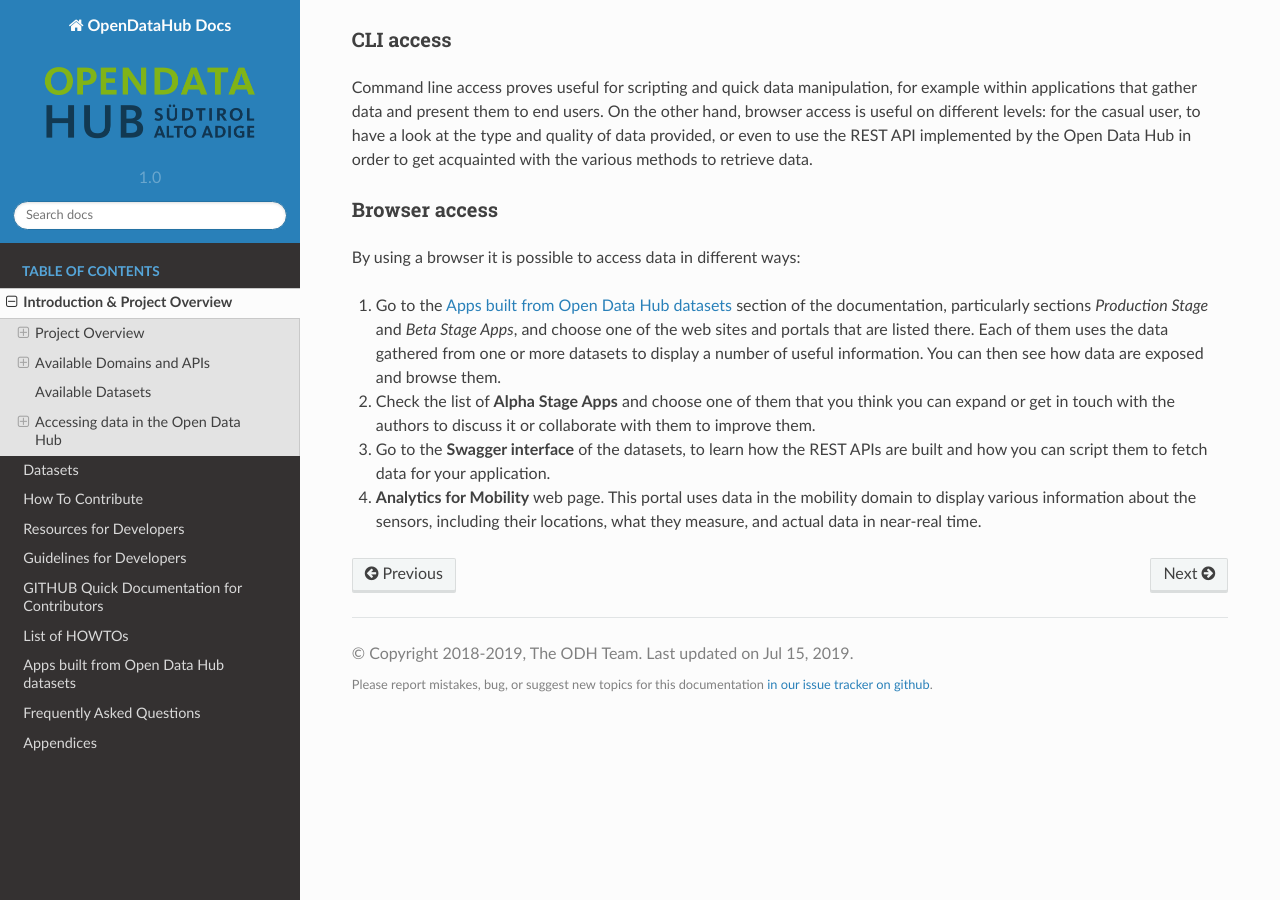
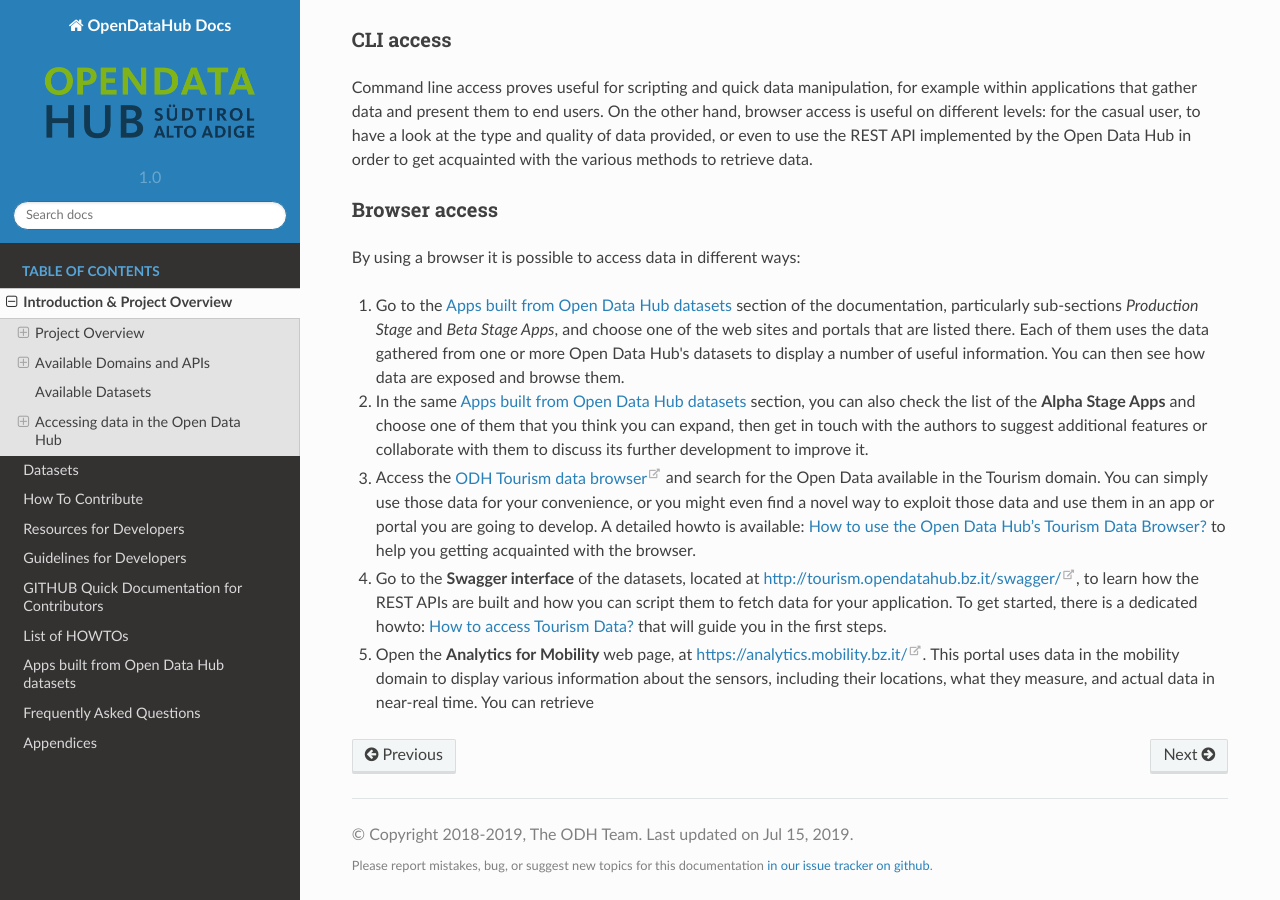
Before and after one commit to noi-techpark/odh-docs, a Sphinx documentation site: the page built from source/intro.rst, in a window 1280 px wide and 900 px high, scrolled down 5663 px. Built offline with Sphinx 7.4.7 and the Read the Docs theme 2.0.0, drawn with Linux system fonts in a browser that asks for light colours.

Commit message:
Further improvement to Accessing Data section #55

```diff
--- a/source/howto/tourism/browse.rst
+++ b/source/howto/tourism/browse.rst
@@ -1,3 +1,6 @@
+
+.. _tourism-data-browser-howto:
+
 How to use the Open Data Hub's Tourism Data Browser?
 ====================================================
 
--- a/source/howto/tourism/getstarted.rst
+++ b/source/howto/tourism/getstarted.rst
@@ -1,5 +1,6 @@
 .. |li| replace:: :literal:`{Id}`
 
+.. _tourism-data-howto:
 
 How to access Tourism Data?
 ===========================
--- a/source/intro.rst
+++ b/source/intro.rst
@@ -106,21 +106,35 @@ Browser access
 By using a browser it is possible to access data in different ways:
 
 #. Go to the :ref:`applist` section of the documentation, particularly
-   sections `Production Stage` and `Beta Stage Apps`, and choose one
-   of the web sites and portals that are listed there. Each of them
-   uses the data gathered from one or more datasets to display a
-   number of useful information. You can then see how data are exposed
-   and browse them.
+   sub-sections `Production Stage` and `Beta Stage Apps`, and choose
+   one of the web sites and portals that are listed there. Each of
+   them uses the data gathered from one or more |ODH|\'s datasets to
+   display a number of useful information. You can then see how data
+   are exposed and browse them.
 
-#. Check the list of :strong:`Alpha Stage Apps` and choose one of them
-   that you think you can expand or get in touch with the authors to
-   discuss it or collaborate with them to improve them.
+#. In the same :ref:`applist` section, you can also check the list of
+   the :strong:`Alpha Stage Apps` and choose one of them that you
+   think you can expand, then get in touch with the authors to suggest
+   additional features or collaborate with them to discuss its further
+   development to improve it.
 
-#. Go to the :strong:`Swagger interface` of the datasets, to learn how
-   the REST APIs are built and how you can script them to fetch data
-   for your application.
+#. Access the `ODH Tourism data browser
+   <http://tourism.opendatahub.bz.it/>`_ and search for the Open Data
+   available in the Tourism domain. You can simply use those data for
+   your convenience, or you might even find a novel way to exploit
+   those data and use them in an app or portal you are going to
+   develop. A detailed howto is available:
+   :ref:`tourism-data-browser-howto` to help you getting acquainted
+   with the browser.
 
-#. :strong:`Analytics for Mobility` web page. This portal uses data in
-   the mobility domain to display various information about the
-   sensors, including their locations, what they measure, and actual
-   data in near-real time.
+#. Go to the :strong:`Swagger interface` of the datasets, located at
+   http://tourism.opendatahub.bz.it/swagger/, to learn how the REST
+   APIs are built and how you can script them to fetch data for your
+   application. To get started, there is a dedicated howto:
+   :ref:`tourism-data-howto` that will guide you in the first steps.
+
+#. Open the :strong:`Analytics for Mobility` web page, at
+   https://analytics.mobility.bz.it/. This portal uses data in the
+   mobility domain to display various information about the sensors,
+   including their locations, what they measure, and actual data in
+   near-real time. You can retrieve
```
